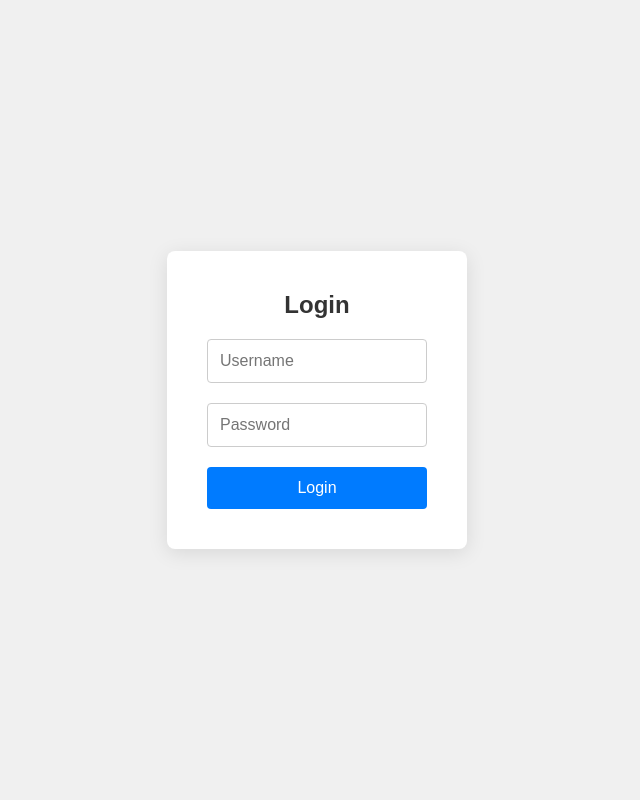
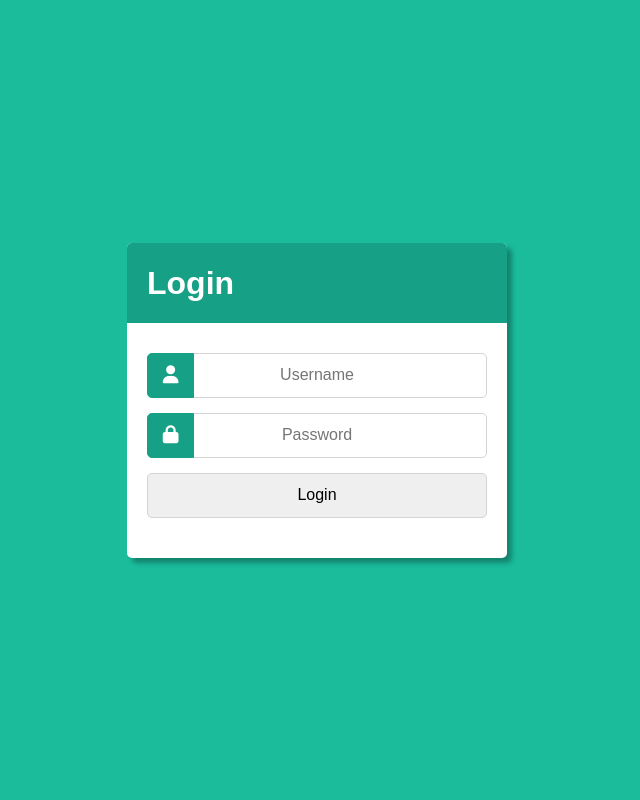
Before and after one commit to GioMjds/flask-session, a Flask app: page / in a window 1280 px wide. Shown: the whole page, without its empty margins (323-963 px from the left). Run offline with Flask 3, Linux system fonts and the light colour scheme; some libraries are stand-ins or nearby versions.

```diff
--- a/app.py
+++ b/app.py
@@ -1,4 +1,3 @@
-from flask import Flask, Blueprint
 from session_act.__init__ import create_app
 
 app = create_app()
--- a/session_act/login_session/login_bp.py
+++ b/session_act/login_session/login_bp.py
@@ -1,4 +1,4 @@
-from flask import Blueprint, render_template, request, redirect, url_for, session, flash, make_response
+from flask import Blueprint, render_template, request, redirect, url_for, session, make_response
 
 login = Blueprint('login', __name__, template_folder='templates')
 
@@ -13,8 +13,6 @@ def index():
         if username and password:
             session['username'] = username
             return redirect(url_for('dashboard.index'))
-        else:
-            flash('Invalid username or password', 'error')
 
     response = make_response(render_template('login.html'))
     response.headers['Cache-Control'] = 'no-store'
--- a/session_act/login_session/templates/dashboard.html
+++ b/session_act/login_session/templates/dashboard.html
@@ -4,10 +4,11 @@
     <meta charset="UTF-8">
     <meta name="viewport" content="width=device-width, initial-scale=1.0">
     <link rel="stylesheet" href="{{ url_for('static', filename='dashboard.css') }}">
+    <link rel="stylesheet" href="https://cdnjs.cloudflare.com/ajax/libs/font-awesome/6.6.0/css/all.min.css">
     <title>Dashboard Page</title>
 </head>
 <body>
-    <h1>Welcome to the Dashboard! {{ username }}</h1>
+    <h1>Welcome to the Dashboard! <i class="fas fa-user"></i> {{ username }}</h1>
     <a href="{{ url_for('login.logout') }}">Log Out</a>
 </body>
 </html>
--- a/session_act/login_session/templates/login.html
+++ b/session_act/login_session/templates/login.html
@@ -3,29 +3,26 @@
     <head>
         <meta charset="UTF-8">
         <meta name="viewport" content="width=device-width, initial-scale=1.0">
-        <link rel="stylesheet"
-            href="{{ url_for('static', filename='login.css') }}">
+        <link rel="stylesheet" href="{{ url_for('static', filename='login.css') }}">
+        <link rel="stylesheet" href="https://cdnjs.cloudflare.com/ajax/libs/font-awesome/6.6.0/css/all.min.css">
         <title>Login Page</title>
     </head>
     <body>
-        <form class="form" method="post">
-            <h1>Login</h1>
-            <div class="form-input">
-                <input type="text" name="username" class="form-control" placeholder="Username" required>
-            </div>
-            <div class="form-input">
-                <input type="password" name="password" class="form-control" placeholder="Password" required>
-            </div>
-            <button type="submit">Login</button>
-        </form>
-        {% with messages = get_flashed_messages() %}
-        {% if messages %}
-        <ul>
-            {% for message in messages %}
-            <li>{{ message }}</li>
-            {% endfor %}
-        </ul>
-        {% endif %}
-        {% endwith %}
+        <div class="wrapper">
+            <div class="title"><span>Login</span></div>
+            <form method="POST">
+                <div class="row">
+                    <i class="fas fa-user"></i>
+                    <input type="text" name="username" placeholder="Username" required>
+                </div>
+                <div class="row">
+                    <i class="fas fa-lock"></i>
+                    <input type="password" name="password" placeholder="Password" required>
+                </div>
+                <div class="row">
+                    <input type="submit" value="Login">
+                </div>
+            </form>
+        </div>
     </body>
 </html>
--- a/session_act/static/login.css
+++ b/session_act/static/login.css
@@ -2,91 +2,64 @@
     margin: 0;
     padding: 0;
     box-sizing: border-box;
+    font-family: 'Raleway', sans-serif;
 }
 
-body {
-    background-color: #f0f0f0; /* Light background for contrast */
-    font-family: 'Arial', sans-serif; /* Clean font */
-    display: flex;
-    justify-content: center;
-    align-items: center;
-    height: 100vh; /* Full viewport height */
+html, body {
+    display: grid;
+    scroll-behavior: smooth;
+    height: 100vh;
+    place-items: center;
+    background: #1abc9c;
 }
 
-.form {
-    background-color: #fff; /* White background for the form */
-    border-radius: 8px; /* Rounded corners */
-    box-shadow: 0 4px 20px rgba(0, 0, 0, 0.1); /* Soft shadow */
-    padding: 40px; /* Padding around the content */
-    width: 300px; /* Fixed width */
+.wrapper {
+    width: 380px;
+    background: #fff;
+    border-radius: 5px;
+    box-shadow: 5px 5px 5px rgba(0, 0, 0, 0.3);
+
+    .title {
+        line-height: 80px;
+        background: #16a085;
+        padding: 0 20px;
+        border-radius: 5px 5px 0 0;
+        color: #fff;
+        font-size: 2rem;
+        font-weight: 600;
     }
 
-h1 {
-    font-size: 24px; /* Larger heading */
-    margin-bottom: 20px; /* Space below heading */
-    color: #333; /* Darker text color */
-    text-align: center; /* Centered heading */
+    form {
+        padding: 30px 20px 25px 20px;
+
+        .row {
+            height: 45px;
+            margin-bottom: 15px;
+            position: relative;
+
+            input {
+                height: 100%;
+                width: 100%;
+                text-align: center;
+                outline: none;
+                border-radius: 5px;
+                border: 1px solid #d3d3d3;
+                font-size: 16px;
             }
 
-.form-input {
-    position: relative; /* Position for label */
-    margin-bottom: 20px; /* Space between inputs */
+            i {
+                position: absolute;
+                width: 47px;
+                height: 100%;
+                font-size: 18px;
+                background: #16a085;
+                color: #fff;
+                border: 1px solid #16a085;
+                border-radius: 5px 0 0 5px;
+                display: flex;
+                align-items: center;
+                justify-content: center;
             }
-
-.form-control {
-    width: 100%; /* Full width */
-    padding: 12px; /* Padding inside input */
-    border: 1px solid #ccc; /* Light border */
-    border-radius: 4px; /* Slightly rounded corners */
-    font-size: 16px; /* Font size */
-    transition: border-color 0.3s; /* Smooth transition for border color */
         }
-
-.form-control:focus {
-    border-color: #007BFF; /* Change border color on focus */
-    outline: none; /* Remove default outline */
     }
-
-label {
-    position: absolute; /* Position label inside input */
-    top: 12px; /* Positioning */
-    left: 12px; /* Positioning */
-    color: #999; /* Light color for label */
-    transition: 0.2s; /* Smooth transition for label */
-    pointer-events: none; /* Prevent interaction */
 }
-
-.form-control:focus + label,
-.form-control:not(:placeholder-shown) + label {
-    top: -10px; /* Move label up */
-    left: 10px; /* Adjust label position */
-    color: #007BFF; /* Change label color on focus */
-    font-size: 12px; /* Smaller font size */
-}
-
-button {
-    width: 100%; /* Full width button */
-    padding: 12px; /* Padding inside button */
-    background-color: #007BFF; /* Primary color */
-    color: #fff; /* White text */
-    border: none; /* No border */
-    border-radius: 4px; /* Rounded corners */
-    font-size: 16px; /* Font size */
-    cursor: pointer; /* Pointer cursor */
-    transition: background-color 0.3s; /* Smooth transition for background */
-}
-
-button:hover {
-    background-color: #0056b3; /* Darker shade on hover */
-}
-
-/* Message styles */
-ul {
-    margin-top: 20px; /* Space above messages */
-    list-style: none; /* Remove bullet points */
-}
-
-ul li {
-    color: red; /* Red color for error messages */
-    text-align: center; /* Centered messages */
-}
```
Also changed, not shown: 1 other file. Lines whose indentation alone changed are shown as unchanged.
